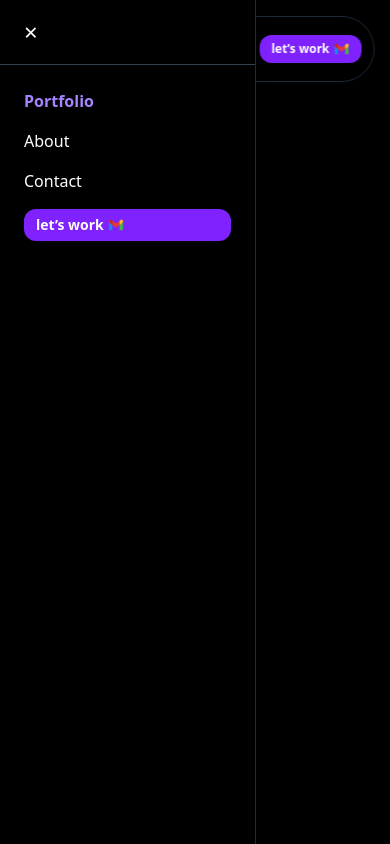
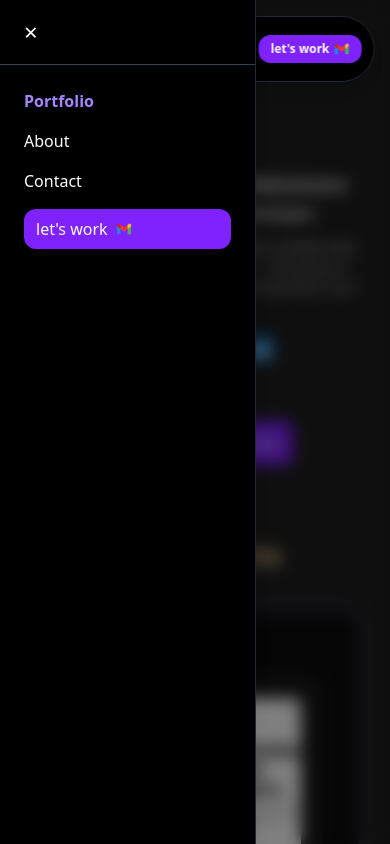
Before and after one commit to Zeez09/portfolio, a React (Vite) app: page / in a window 390 px wide. Both pictures are taken after a click on the button 52 px from the left and 49 px from the top of the page. Shown: the top 844 px of the page. Built offline with nearby package versions, Linux system fonts and the light colour scheme.

Commit message:
broke them down into reusable components

```diff
--- a/src/App.jsx
+++ b/src/App.jsx
@@ -1,7 +1,5 @@
 import React, { useState, useEffect, useRef } from "react";
 import "./App.css";
-import gmail from "./assets/images/icons8-gmail-48.png";
-import Hamburger from "hamburger-react";
 import twitter from "./assets/images/icons8-twitter-30.png";
 import github from "./assets/images/icons8-github-logo-24.png";
 import linkedin from "./assets/images/icons8-linkedin-48.png";
@@ -11,14 +9,14 @@ import ContactForm from "./components/ContactForm";
 import gsap from "gsap";
 import Tech from "./components/Tech";
 import { ScrollTrigger } from "gsap/ScrollTrigger";
+import NavBar from "./components/NavBar";
 gsap.registerPlugin(ScrollTrigger);
 
 const App = () => {
   const [activeSection, setActiveSection] = useState("portfolio");
-  const [sidebarOpen, setSidebarOpen] = useState(false);
-  const navItems = ["Portfolio", "About", "Contact"];
-  const toggleSidebar = () => setSidebarOpen(!sidebarOpen);
-  const closeSidebar = () => setSidebarOpen(false);
+
+
+
 
   const constantItem = "I am";
   const dynamicItems = [
@@ -138,105 +136,11 @@ const App = () => {
   return (
     <>
       <div className="flex flex-col bg-[#1e1e1e] text-white overflow-x-hidden px-4 sm:px-10 pt-10 pb-20">
+
+
         {/* NAVBAR */}
-        <div className="flex items-center justify-between w-full relative sm:justify-center">
-          <nav
-            className={`fixed top-4 left-1/2 transform -translate-x-1/2 z-50 bg-black border border-gray-800 rounded-full
-            px-3 py-2 sm:px-6 sm:py-3 w-[92%] sm:w-full max-w-[600px] backdrop-blur-md shadow-lg transition-all duration-300
-            ${showNavbar ? "opacity-100 scale-100" : "opacity-0 scale-95"}`}
-          >
-            {/* Mobile Nav */}
-            <div className="flex w-full items-center justify-between sm:hidden">
-              <button onClick={toggleSidebar}>
-                <Hamburger toggled={sidebarOpen} toggle={setSidebarOpen} size={18} />
-              </button>
-              <a
-                href="mailto:harunaabdulazeez766@gmail.com"
-                className="bg-violet-600 hover:bg-violet-700 text-white px-3 py-1.5 rounded-xl text-xs font-semibold flex items-center gap-1 transition duration-300"
-              >
-                let’s work
-                <img src={gmail} alt="gmail" className="w-4 h-4" />
-              </a>
-            </div>
+        <NavBar activeSection={activeSection} showNavbar={showNavbar} />
 
-            {/* Desktop Nav */}
-            <div className="hidden sm:flex items-center justify-center w-full">
-              <div className="flex items-center gap-6 text-white text-base font-medium">
-                {navItems.map((item, index) => {
-                  const href = `#${item.toLowerCase()}`;
-                  const isActive = activeSection === item.toLowerCase();
-                  return (
-                    <React.Fragment key={item}>
-                      <a
-                        href={href}
-                        className={`transition ${
-                          isActive ? "text-violet-400 font-semibold" : "hover:text-violet-400"
-                        }`}
-                      >
-                        {item}
-                      </a>
-                      {index !== navItems.length - 1 && (
-                        <span className="text-gray-600">|</span>
-                      )}
-                    </React.Fragment>
-                  );
-                })}
-              </div>
-              <a
-                href="mailto:harunaabdulazeez766@gmail.com"
-                className="bg-violet-600 hover:bg-violet-700 text-white px-6 py-3 rounded-2xl font-semibold flex items-center gap-2 transition duration-300 focus:ring-4 focus:ring-violet-300 ml-10"
-              >
-                Let’s work
-                <img src={gmail} alt="gmail" className="w-5 h-5" />
-              </a>
-            </div>
-          </nav>
-        </div>
-
-        {/* Sidebar */}
-        <div
-          className={`fixed top-0 left-0 h-full w-64 bg-black border-r border-gray-800 shadow-lg z-50 transform transition-transform duration-300 ${
-            sidebarOpen ? "translate-x-0" : "-translate-x-full"
-          }`}
-        >
-          <div className="flex items-center justify-between px-6 py-4 border-b border-gray-700">
-            <button className="text-white text-2xl" onClick={closeSidebar}>
-              &times;
-            </button>
-          </div>
-          <div className="flex flex-col gap-4 px-6 py-6 text-white text-base font-medium">
-            {navItems.map((item) => {
-              const href = `#${item.toLowerCase()}`;
-              const isActive = activeSection === item.toLowerCase();
-              return (
-                <a
-                  key={item}
-                  href={href}
-                  className={`transition ${
-                    isActive ? "text-violet-400 font-semibold" : "hover:text-violet-400"
-                  }`}
-                  onClick={closeSidebar}
-                >
-                  {item}
-                </a>
-              );
-            })}
-            <a
-              href="mailto:harunaabdulazeez766@gmail.com"
-              className="bg-violet-600 hover:bg-violet-700 text-white px-3 py-1.5 rounded-xl font-semibold flex items-center gap-1 transition duration-300 text-sm"
-            >
-              let’s work
-              <img src={gmail} alt="gmail" className="w-4 h-4" />
-            </a>
-          </div>
-        </div>
-
-        {sidebarOpen && (
-          <div
-            className="fixed inset-0 bg-black bg-opacity-50 backdrop-blur-sm z-40"
-            onClick={closeSidebar}
-          />
-        )}
 
         {/* HERO SECTION */}
         <section className="w-full mt-30 flex justify-center items-center bg-[#1e1e1e] text-center">
@@ -292,8 +196,8 @@ const App = () => {
         </section>
 
         {/* PORTFOLIO */}
-        <section ref={portfolioRef} id="portfolio" className="mt-24 sm:mt-32 px-4 sm:px-10">
-          <h2 className="text-3xl sm:text-4xl font-extrabold text-center mb-10 bg-gradient-to-r from-violet-400 to-amber-300 bg-clip-text text-transparent">
+        <section ref={portfolioRef} id="portfolio" className="mt-15 sm:mt-10 px-4 sm:px-10">
+          <h2 className="text-3xl sm:text-4xl font-extrabold text-center mb-10 bg-linear-to-r from-violet-400 to-amber-300 bg-clip-text text-transparent">
             My Projects
           </h2>
           <Projects />
--- /dev/null
+++ b/src/components/HeroSection.tsx
@@ -0,0 +1,11 @@
+import React from 'react'
+
+const HeroSection = () => {
+  return (
+    <div>
+
+    </div>
+  )
+}
+
+export default HeroSection
--- /dev/null
+++ b/src/components/NavBar.jsx
@@ -0,0 +1,130 @@
+import React, { useState } from "react";
+import Hamburger from "hamburger-react";
+import gmail from "../assets/images/icons8-gmail-48.png";
+
+const NavBar = ({ activeSection, showNavbar }) => {
+  const [sidebarOpen, setSidebarOpen] = useState(false);
+
+  const navItems = ["Portfolio", "About", "Contact"];
+
+  const closeSidebar = () => setSidebarOpen(false);
+
+  return (
+    <>
+      {/* NAVBAR */}
+      <div className="flex items-center justify-between w-full relative sm:justify-center">
+        <nav
+          className={`fixed top-4 left-1/2 transform -translate-x-1/2 z-50 bg-black border border-gray-800 rounded-full
+          px-3 py-2 sm:px-6 sm:py-3 w-[92%] sm:w-full max-w-150 backdrop-blur-md shadow-lg transition-all duration-300
+          ${showNavbar ? "opacity-100 scale-100" : "opacity-0 scale-95"}`}
+        >
+          {/* Mobile */}
+          <div className="flex w-full items-center justify-between sm:hidden">
+            <button>
+              <Hamburger
+                toggled={sidebarOpen}
+                toggle={setSidebarOpen}
+                size={18}
+              />
+            </button>
+
+            <a
+              href="mailto:harunaabdulazeez766@gmail.com"
+              className="bg-violet-600 hover:bg-violet-700 text-white px-3 py-1.5 rounded-xl text-xs font-semibold flex items-center gap-1 transition duration-300"
+            >
+              let's work
+              <img src={gmail} alt="gmail" className="w-4 h-4" />
+            </a>
+          </div>
+
+          {/* Desktop */}
+          <div className="hidden sm:flex items-center justify-center w-full">
+            <div className="flex items-center gap-6 text-white text-base font-medium">
+              {navItems.map((item, index) => {
+                const href = `#${item.toLowerCase()}`;
+                const isActive = activeSection === item.toLowerCase();
+
+                return (
+                  <React.Fragment key={item}>
+                    <a
+                      href={href}
+                      className={`transition ${
+                        isActive
+                          ? "text-violet-400 font-semibold"
+                          : "hover:text-violet-400"
+                      }`}
+                    >
+                      {item}
+                    </a>
+
+                    {index !== navItems.length - 1 && (
+                      <span className="text-gray-600">|</span>
+                    )}
+                  </React.Fragment>
+                );
+              })}
+            </div>
+
+            <a
+              href="mailto:harunaabdulazeez766@gmail.com"
+              className="bg-violet-600 hover:bg-violet-700 text-white px-6 py-3 rounded-2xl font-semibold flex items-center gap-2 ml-10"
+            >
+              Let's work
+              <img src={gmail} alt="gmail" className="w-5 h-5" />
+            </a>
+          </div>
+        </nav>
+      </div>
+
+      {/* Sidebar */}
+      <div
+        className={`fixed top-0 left-0 h-full w-64 bg-black border-r border-gray-800 shadow-lg z-50 transform transition-transform duration-300 ${
+          sidebarOpen ? "translate-x-0" : "-translate-x-full"
+        }`}
+      >
+        <div className="flex justify-between px-6 py-4 border-b border-gray-700">
+          <button
+            className="text-white text-2xl"
+            onClick={closeSidebar}
+          >
+            &times;
+          </button>
+        </div>
+
+        <div className="flex flex-col gap-4 px-6 py-6">
+          {navItems.map((item) => (
+            <a
+              key={item}
+              href={`#${item.toLowerCase()}`}
+              onClick={closeSidebar}
+              className={`${
+                activeSection === item.toLowerCase()
+                  ? "text-violet-400 font-semibold"
+                  : "hover:text-violet-400"
+              }`}
+            >
+              {item}
+            </a>
+          ))}
+
+          <a
+            href="mailto:harunaabdulazeez766@gmail.com"
+            className="bg-violet-600 hover:bg-violet-700 text-white px-3 py-2 rounded-xl flex items-center gap-2"
+          >
+            let's work
+            <img src={gmail} alt="gmail" className="w-4 h-4" />
+          </a>
+        </div>
+      </div>
+
+      {sidebarOpen && (
+        <div
+          className="fixed inset-0 bg-black/50 backdrop-blur-sm z-40"
+          onClick={closeSidebar}
+        />
+      )}
+    </>
+  );
+};
+
+export default NavBar;
--- a/src/components/Projects.jsx
+++ b/src/components/Projects.jsx
@@ -71,7 +71,7 @@ const Projects = () => {
                 key={project.id}
                 className="px-2 py-4 flex justify-center"
               >
-                <div className="w-full max-w-xs sm:max-w-sm md:max-w-md bg-gradient-to-br from-zinc-900/90 to-zinc-800/60 rounded-xl border border-zinc-700/40 shadow-lg hover:shadow-violet-500/20 p-5 transition-all duration-500 hover:-translate-y-2 hover:border-violet-400/40">
+                <div className="w-full max-w-xs sm:max-w-sm md:max-w-md bg-linear-to-br from-zinc-900/90 to-zinc-800/60 rounded-xl border border-zinc-700/40 shadow-lg hover:shadow-violet-500/20 p-5 transition-all duration-500 hover:-translate-y-2 hover:border-violet-400/40">
                   <img
                     src={project.image}
                     alt={project.title}
@@ -92,7 +92,7 @@ const Projects = () => {
                     href={project.link}
                     target="_blank"
                     rel="noopener noreferrer"
-                    className="inline-block bg-gradient-to-r from-amber-200 to-amber-400 text-black px-4 py-1.5 rounded-lg font-semibold shadow-md hover:shadow-amber-300/50 hover:scale-105 transition-transform text-sm"
+                    className="inline-block bg-linear-to-r from-amber-200 to-amber-400 text-black px-4 py-1.5 rounded-lg font-semibold shadow-md hover:shadow-amber-300/50 hover:scale-105 transition-transform text-sm"
                   >
                     Live Preview
                   </a>
```
Also changed, not shown: src/components/Portfolio.jsx (added).
